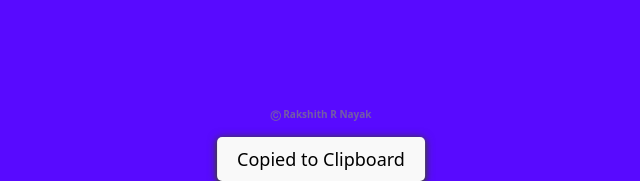
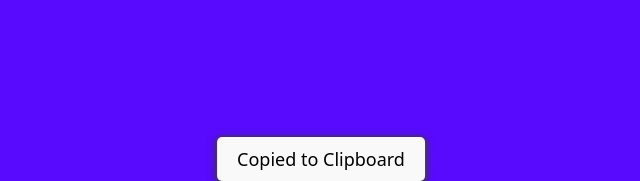
Before and after one commit to pixelcalibre/Ushare, a PHP site: page / in a window 1280 px wide. Shown: the part 669-850 px from the top of the page, without its empty margins (319-959 px from the left). Run offline with PHP 8.4, Linux system fonts and the light colour scheme.

Commit message:
Revert "Updating my backend link"
This reverts commit 839308ce685f8226661f1765422b5e8e8a0cb8aa.

```diff
--- a/index.html
+++ b/index.html
@@ -9,9 +9,7 @@
 
 </head>
 <body>
-        <img src="./logo.png" alt="UShare logo" class="ushare-logo">
-        <h3 class="designer">Ⓒ Rakshith R Nayak</h3>
-
+    <img src="./logo.png" alt="UShare logo" class="ushare-logo">
     <section class="upload-body">
         <div class="drop-body">
          <div class="icon-body ">
--- a/index.js
+++ b/index.js
@@ -1,7 +1,7 @@
 const dropBody= document.querySelector(".drop-body");
 const browseBtn=document.querySelector(".browse-btn");
 const browse = document.querySelector("#browse");
-const host = "https://ushare-test.heroku.com/";
+const host = "https://innshare.heroku.com/";
 //this si to upload the file URL
 const uploadURL= `${host}api/files`;
 const emailURL= `${host}api/files/send`;
--- a/style.css
+++ b/style.css
@@ -213,14 +213,6 @@ p {
   top: 0px;
   left: 1/2vw;
 }
-.designer {
-  position: absolute;
-  right: 1/2vw;
-  bottom: 0px;
-  color: gray;
-  opacity: 0.7;
-  font-size: 10px;
-}
 @media screen and (max-width: 900px) {
   :root {
     --body-width: 320px;
```
